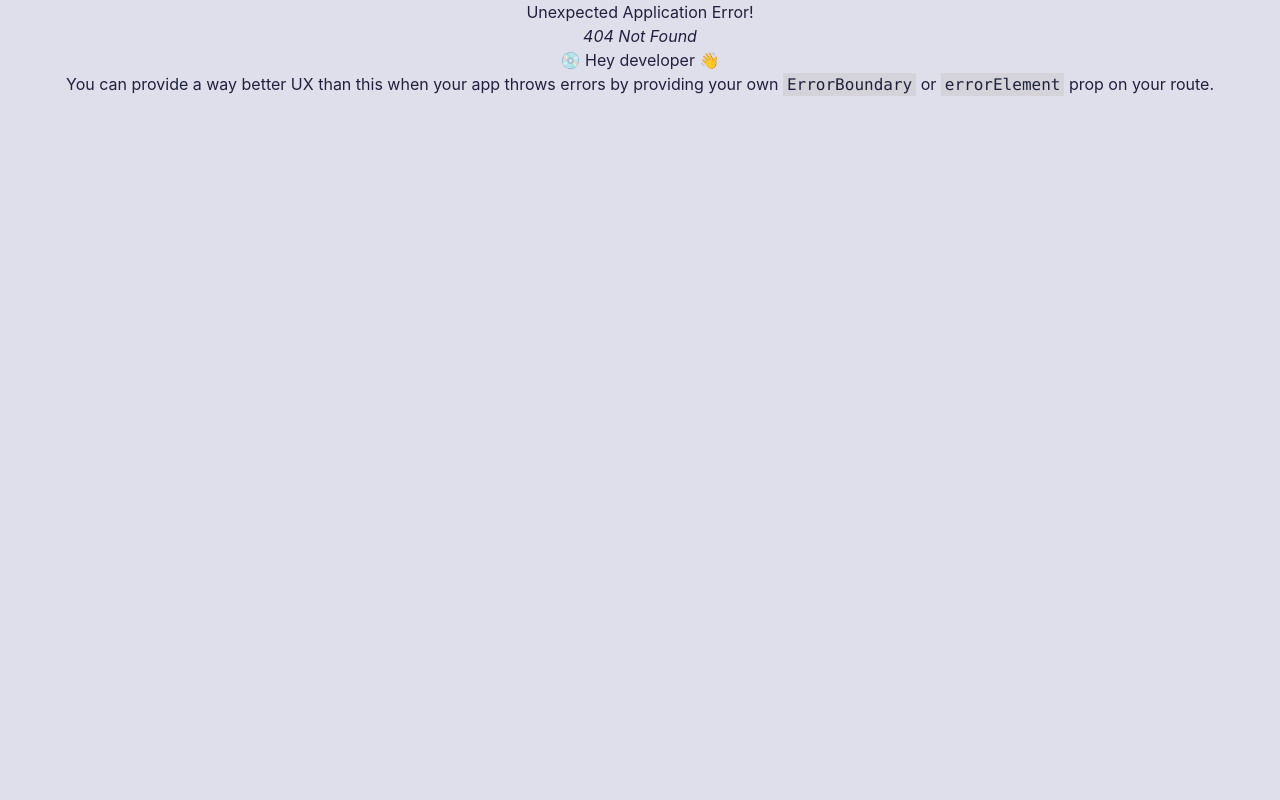
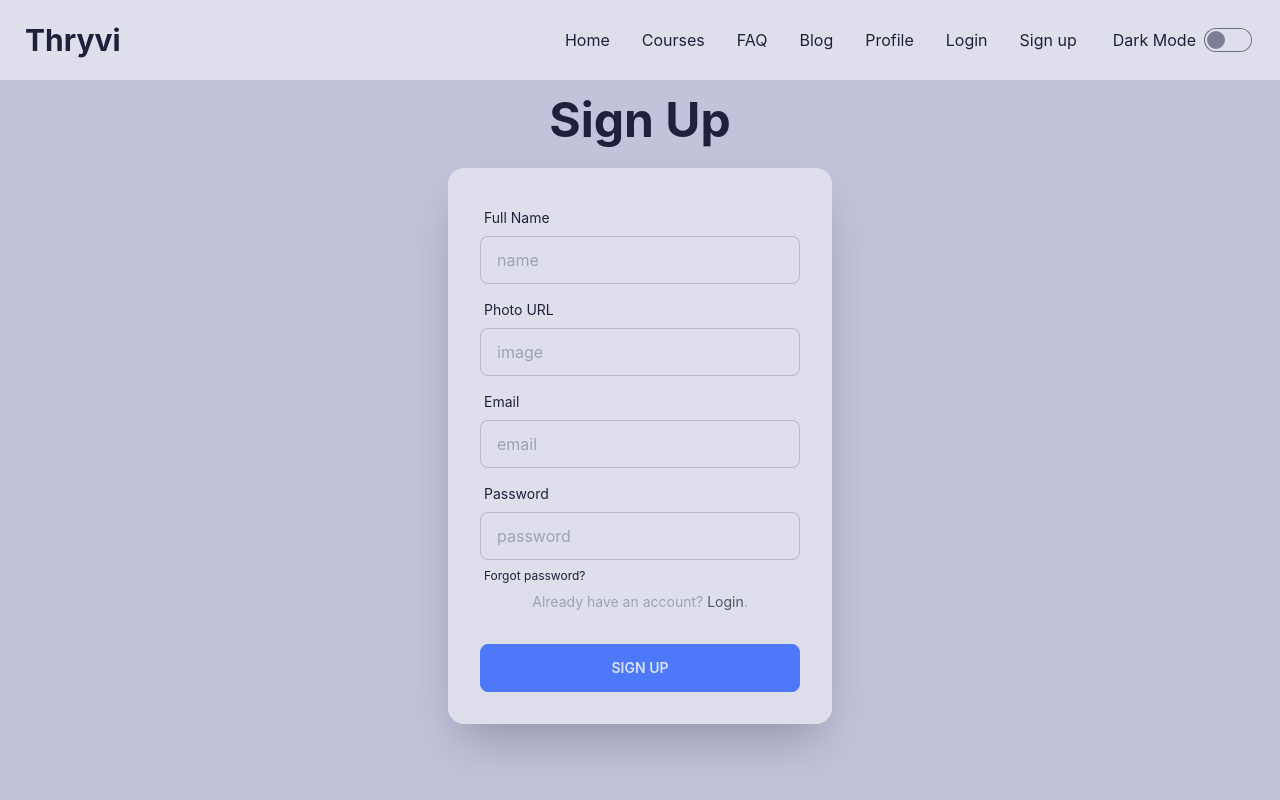
Before and after one commit to ivan975/thryvi-client, a React (Create React App) app: page /register in a window 1280 px wide. Before the commit this address had no page. Shown: the top 800 px of the page. Built offline with nearby package versions, Linux system fonts and the light colour scheme.

Commit message:
user contexta added

```diff
--- a/package.json
+++ b/package.json
@@ -13,6 +13,7 @@
     "react-dom": "^18.2.0",
     "react-router-dom": "^6.4.2",
     "react-scripts": "5.0.1",
+    "react-toastify": "^9.0.8",
     "web-vitals": "^2.1.4"
   },
   "scripts": {
--- /dev/null
+++ b/src/components/Contexts/UserContext.js
@@ -0,0 +1,17 @@
+import React, { createContext } from 'react';
+import { getAuth } from 'firebase/auth';
+import { app } from '../../firebase/firebase.init';
+
+const AuthContext = createContext();
+const auth = getAuth(app);
+
+const UserContext = ({ children }) => {
+
+    return (
+        <AuthContext.Provider>
+            {children}
+        </AuthContext.Provider>
+    );
+};
+
+export default UserContext;
--- a/src/components/Login/Login.js
+++ b/src/components/Login/Login.js
@@ -1,9 +1,43 @@
 import React from 'react';
+import { Link } from 'react-router-dom';
 
 const Login = () => {
     return (
-        <div>
-
+        <div className="hero min-h-screen bg-base-200">
+            <div className="hero-content flex-col mb-52">
+                <div className="text-center lg:text-left">
+                    <h1 className="text-5xl font-bold mb-2">Login</h1>
+                </div>
+                <div className="card flex-shrink-0 w-full max-w-sm shadow-2xl bg-base-100">
+                    <form className="card-body">
+                        <div className="form-control">
+                            <label className="label">
+                                <span className="label-text">Email</span>
+                            </label>
+                            <input type="text" placeholder="email" className="input input-bordered" />
+                        </div>
+                        <div className="form-control">
+                            <label className="label">
+                                <span className="label-text">Password</span>
+                            </label>
+                            <input type="text" placeholder="password" className="input input-bordered" />
+                            <label className="label">
+                                <Link to="/" className="label-text-alt link link-hover">Forgot password?</Link>
+                            </label>
+                            <p className='px-6 text-sm text-center text-gray-400'>
+                                Don't have an account yet?{' '}
+                                <Link to='/register' className='hover:underline text-gray-600'>
+                                    Sign up
+                                </Link>
+                                .
+                            </p>
+                        </div>
+                        <div className="form-control mt-6">
+                            <button className="btn btn-primary">Login</button>
+                        </div>
+                    </form>
+                </div>
+            </div>
         </div>
     );
 };
--- a/src/components/Navbar/Navbar.js
+++ b/src/components/Navbar/Navbar.js
@@ -16,6 +16,9 @@ const Navbar = () => {
                     <li><Link to=''>Courses</Link></li>
                     <li><Link to=''>FAQ</Link></li>
                     <li><Link to=''>Blog</Link></li>
+                    <li><Link to=''>Profile</Link></li>
+                    <li><Link to='/login'>Login</Link></li>
+                    <li><Link to='/register'>Sign up</Link></li>
                     <li>
                         <div className="form-control">
                             <label className="label cursor-pointer">
--- a/src/components/Register/Register.js
+++ b/src/components/Register/Register.js
@@ -1,9 +1,67 @@
 import React from 'react';
+import { Link } from 'react-router-dom';
 
 const Register = () => {
+
+    const handleSubmit = e => {
+        e.preventDefault();
+        const form = e.target;
+        const name = form.name.value;
+        const email = form.email.value;
+        const photoURL = form.photoURL.value;
+        const password = form.password.value;
+
+        console.log(name, email, photoURL, password);
+    }
+
     return (
-        <div>
-
+        <div className="hero min-h-screen bg-base-200">
+            <div className="hero-content flex-col mb-64">
+                <div className="text-center lg:text-left">
+                    <h1 className="text-5xl font-bold mb-2">Sign Up</h1>
+                </div>
+                <div className="card flex-shrink-0 w-full max-w-sm shadow-2xl bg-base-100">
+                    <form onSubmit={handleSubmit} className="card-body w-96">
+                        <div className="form-control">
+                            <label className="label">
+                                <span className="label-text">Full Name</span>
+                            </label>
+                            <input type="text" name="name" placeholder="name" className="input input-bordered" required />
+                        </div>
+                        <div className="form-control">
+                            <label className="label">
+                                <span className="label-text">Photo URL</span>
+                            </label>
+                            <input type="text" name="photoURL" placeholder="image" className="input input-bordered" required />
+                        </div>
+                        <div className="form-control">
+                            <label className="label">
+                                <span className="label-text">Email</span>
+                            </label>
+                            <input type="email" name="email" placeholder="email" className="input input-bordered" required />
+                        </div>
+                        <div className="form-control">
+                            <label className="label">
+                                <span className="label-text">Password</span>
+                            </label>
+                            <input type="password" name="password" placeholder="password" className="input input-bordered" required />
+                            <label className="label">
+                                <Link to="/" className="label-text-alt link link-hover">Forgot password?</Link>
+                            </label>
+                            <p className='px-6 text-sm text-center text-gray-400'>
+                                Already have an account?{' '}
+                                <Link to='/login' className='hover:underline text-gray-600'>
+                                    Login
+                                </Link>
+                                .
+                            </p>
+                        </div>
+                        <div className="form-control mt-6">
+                            <button className="btn btn-primary">Sign up</button>
+                        </div>
+                    </form>
+                </div>
+            </div>
         </div>
     );
 };
--- a/src/index.js
+++ b/src/index.js
@@ -2,13 +2,18 @@ import React from 'react';
 import ReactDOM from 'react-dom/client';
 import './index.css';
 import App from './App';
+import { ToastContainer } from 'react-toastify'
 import reportWebVitals from './reportWebVitals';
+import UserContext from './components/Contexts/UserContext';
 
 const root = ReactDOM.createRoot(document.getElementById('root'));
 root.render(
-  <React.StrictMode>
-    <App />
-  </React.StrictMode>
+  <UserContext>
+    <React.StrictMode>
+      <ToastContainer position='top-center' />
+      <App />
+    </React.StrictMode>
+  </UserContext>
 );
 
 // If you want to start measuring performance in your app, pass a function
```
Also changed, not shown: src/routes/routes.js (+11 -0 lines), 1 other file (tests, documents, lock files or other folders).
